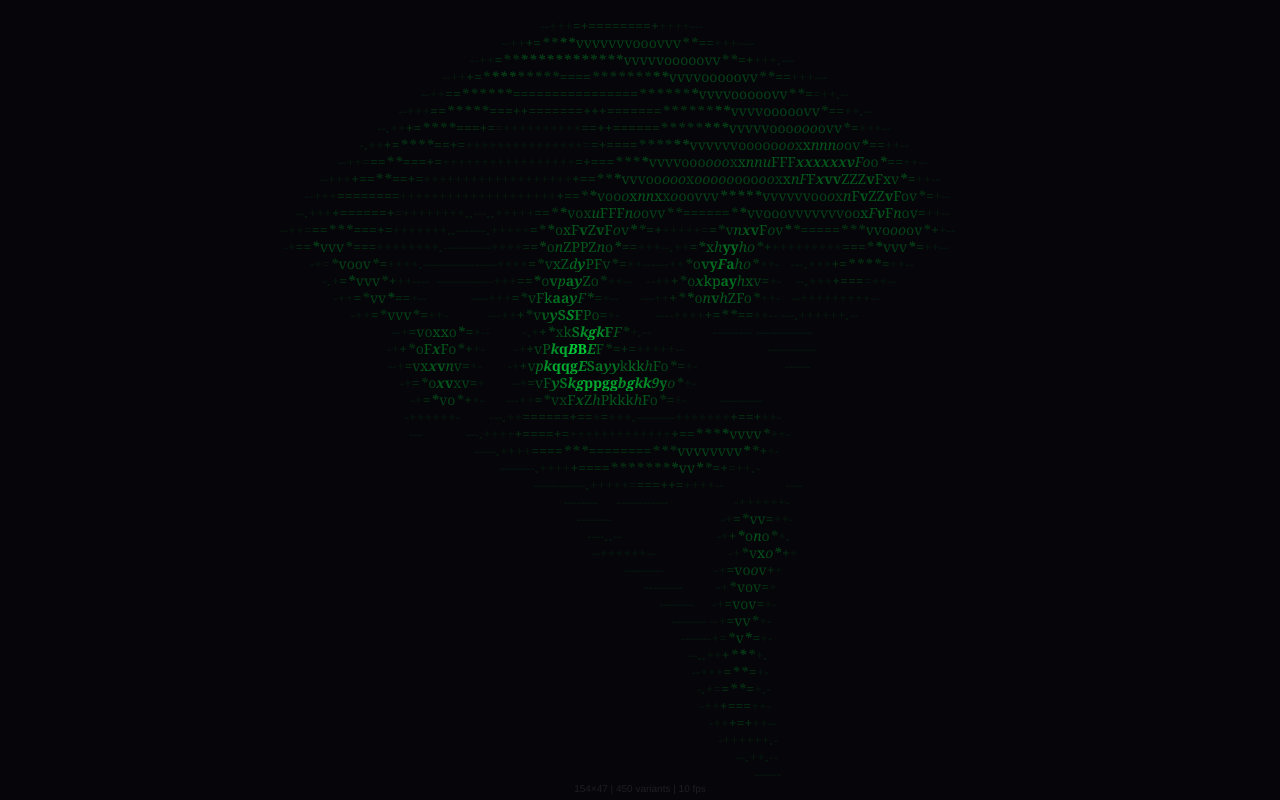
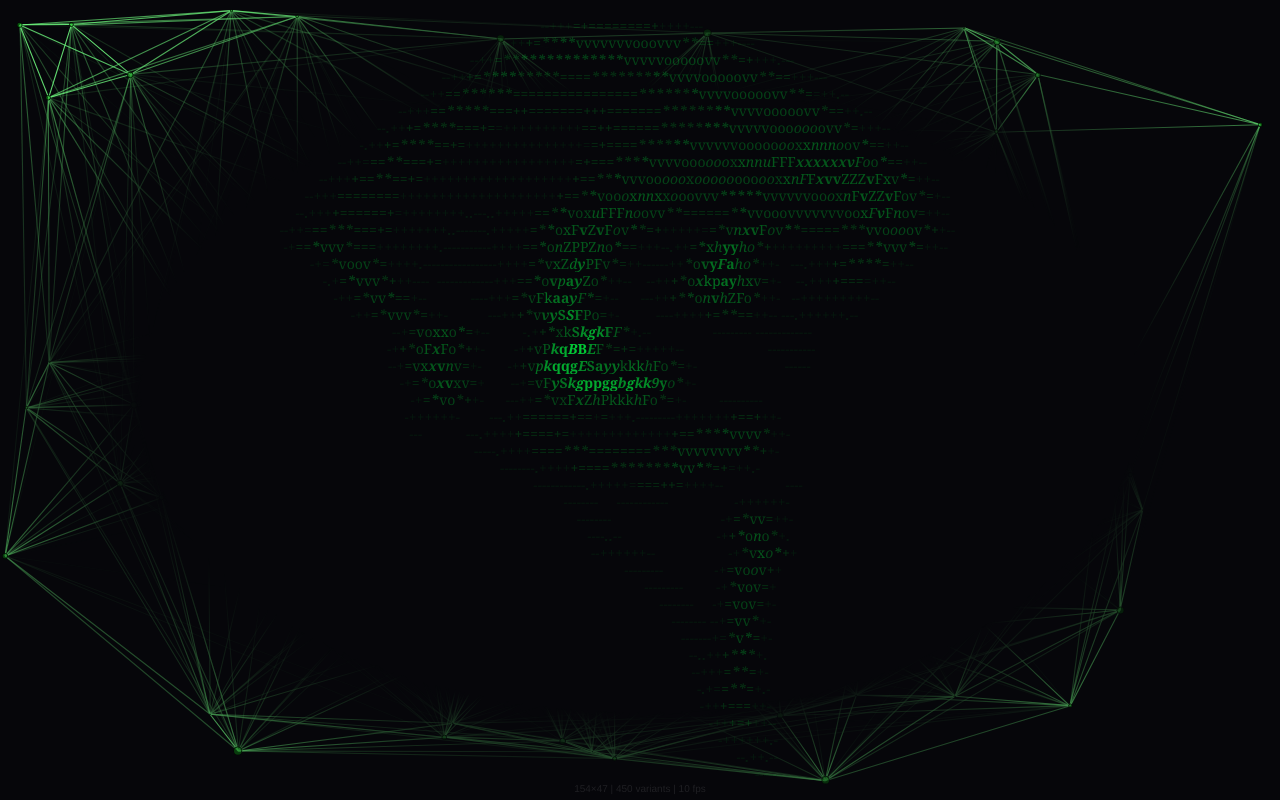
Before and after one commit to shaddowz/home, a website built with Vite: page index.html in a window 1280 px wide. Built offline with nearby package versions, Linux system fonts and the light colour scheme; animation ran at ten frames a second.

Commit message:
new look with lines and particles

```diff
--- a/index.html
+++ b/index.html
@@ -8,6 +8,7 @@
 </head>
 <body>
   <div id="art"></div>
+  <div id="particles-js"></div>
   <div id="stats"></div>
   <script type="module" src="/src/main.js"></script>
 </body>
--- a/package.json
+++ b/package.json
@@ -15,8 +15,8 @@
     "@chenglou/pretext": "latest"
   },
   "devDependencies": {
+    "@playwright/test": "^1.50.0",
     "vite": "^6.0.0",
-    "vitest": "^3.0.0",
-    "@playwright/test": "^1.50.0"
+    "vitest": "^3.0.0"
   }
 }
--- a/src/main.js
+++ b/src/main.js
@@ -1,4 +1,5 @@
 import { prepareWithSegments } from "./pretext.js";
+import { initParticles } from "./particles-init.js";
 
 var FONT_SIZE = 14;
 var LINE_HEIGHT = 17;
@@ -177,6 +178,7 @@ window.addEventListener("resize", () => {
   resizeTimer = setTimeout(initGrid, 150);
 });
 initGrid();
+initParticles();
 
 var fc = 0;
 var lastFps = 0;
--- /dev/null
+++ b/src/particles-init.js
@@ -0,0 +1,41 @@
+export function initParticles() {
+  const script = document.createElement('script');
+  script.src = 'https://cdn.jsdelivr.net/particles.js/2.0.0/particles.min.js';
+  script.onload = () => {
+    window.particlesJS('particles-js', {
+      particles: {
+        number: { value: 42, density: { enable: true, value_area: 798.35 } },
+        color: { value: '#0d9d15' },
+        shape: { type: 'circle', stroke: { width: 1, color: '#000000' }, polygon: { nb_sides: 4 } },
+        opacity: { value: 0.5, random: false },
+        size: { value: 3.935, random: true },
+        line_linked: {
+          enable: true,
+          distance: 526.91,
+          color: '#72ff82',
+          opacity: 1,
+          width: 1.118
+        },
+        move: {
+          enable: true,
+          speed: 3.148,
+          direction: 'none',
+          random: false,
+          straight: false,
+          out_mode: 'bounce',
+          bounce: false
+        }
+      },
+      interactivity: {
+        detect_on: 'canvas',
+        events: {
+          onhover: { enable: false, mode: 'repulse' },
+          onclick: { enable: false },
+          resize: true
+        }
+      },
+      retina_detect: true
+    });
+  };
+  document.head.appendChild(script);
+}
--- a/style.css
+++ b/style.css
@@ -1,6 +1,13 @@
 * { margin: 0; padding: 0; box-sizing: border-box; }
 html, body { width: 100vw; height: 100vh; overflow: hidden; background: #06060a; }
-#art { width: 100%; height: 100%; }
+#art { width: 100%; height: 100%; position: relative; z-index: 1; }
+#particles-js {
+  position: fixed; top: 0; left: 0; width: 100%; height: 100%;
+  z-index: 2; pointer-events: none; background: transparent;
+  -webkit-mask-image: radial-gradient(ellipse at center, transparent 55%, black 85%);
+  mask-image: radial-gradient(ellipse at center, transparent 55%, black 85%);
+}
+#particles-js canvas { background: transparent !important; }
 .r { white-space: pre; overflow: hidden; font-family: Georgia, Palatino, "Times New Roman", serif; font-size: 14px; }
 .w3 { font-weight: 300; } .w5 { font-weight: 500; } .w8 { font-weight: 800; }
 .it { font-style: italic; }
@@ -12,5 +19,5 @@ html, body { width: 100vw; height: 100vh; overflow: hidden; background: #06060a;
 #stats {
   position: fixed; bottom: 6px; left: 0; right: 0; text-align: center;
   font: 400 10px/1 "Helvetica Neue", sans-serif; color: rgba(255,255,255,0.10);
-  pointer-events: none;
+  pointer-events: none; z-index: 3;
 }
```
